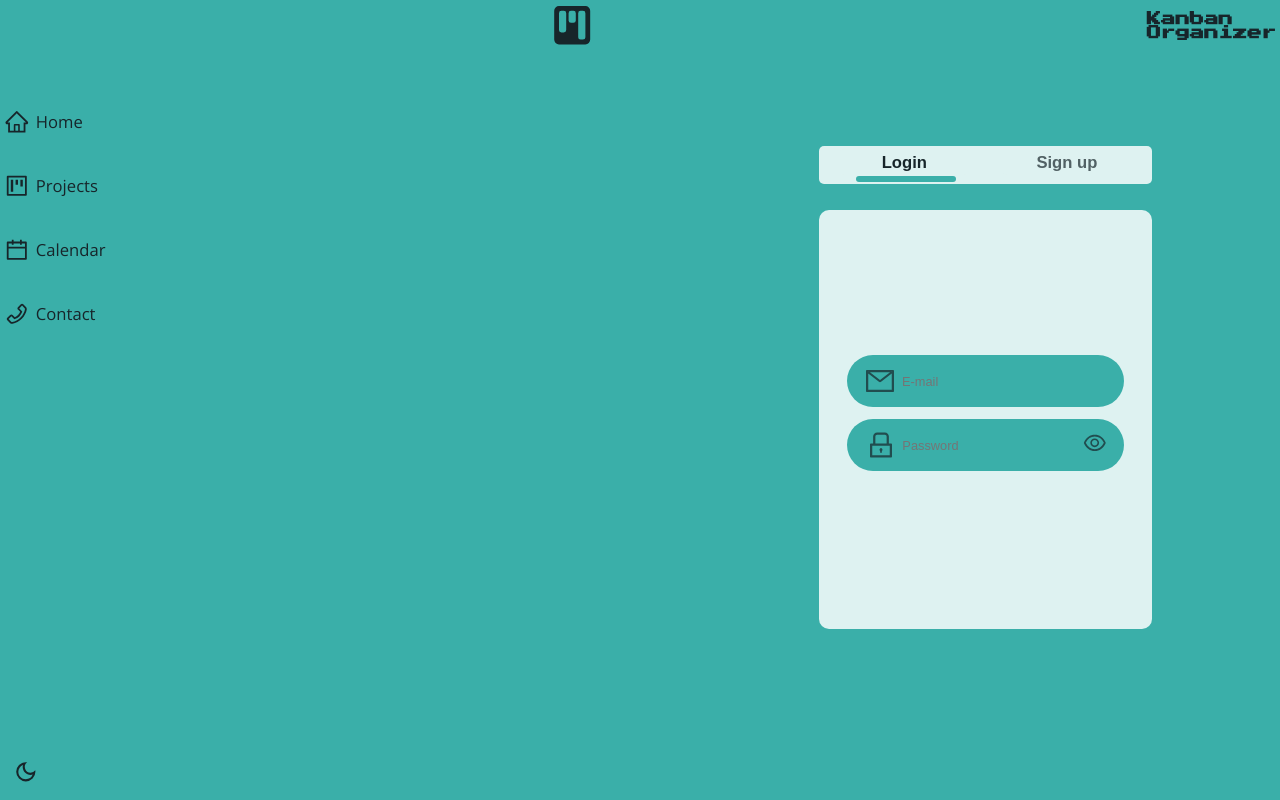
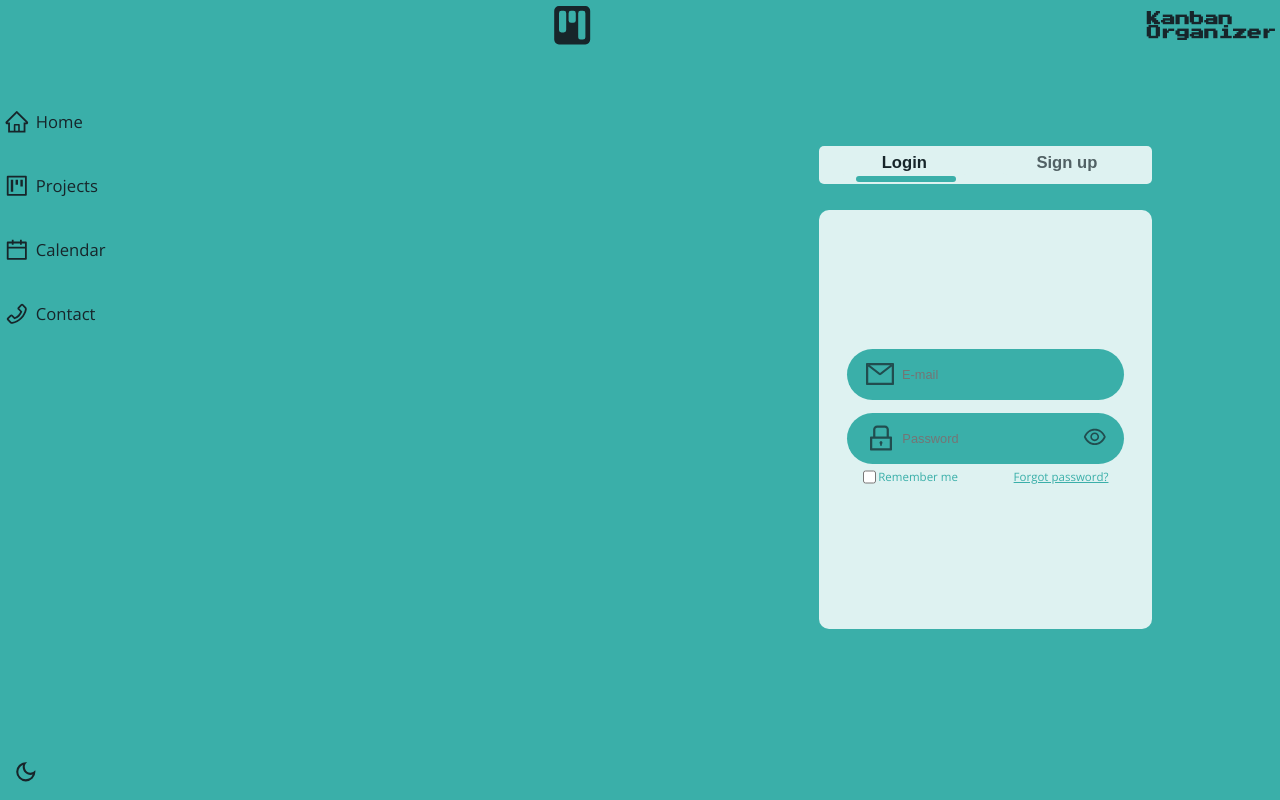
Before and after one commit to KaueFSoares/Kanban-Organizer, a React (Create React App) app in the folder files/kanban-organizer/: page / in a window 1280 px wide. Built offline with nearby package versions, Linux system fonts and the light colour scheme.

Commit message:
Remeber-me / forgot password ready

```diff
--- a/files/kanban-organizer/src/components/pages/home/SignForm/SignForm.js
+++ b/files/kanban-organizer/src/components/pages/home/SignForm/SignForm.js
@@ -66,7 +66,7 @@ function SignForm() {
                         />
                     </div>
 
-                    {/* senha */}
+                    {/* password */}
                     <div id="password-box">
                         <p id = "lock-icon">
                             <AiOutlineLock />
@@ -89,7 +89,18 @@ function SignForm() {
                         </p>
                     </div>
                     {/* remember me / forgot password? */}
+                    <div id = "remember-me-box">
+                        <div id = "remember-me">
+                            <input type="checkbox" />
+                            <p>Remember me</p>
+                        </div>
 
+                        <div>
+                            <a href = "/" id = "forgot-password">
+                                Forgot password?
+                            </a>
+                        </div>
+                    </div>
                     {/* login button */}
 
                     {/* other login options */}
--- a/files/kanban-organizer/src/components/pages/home/SignForm/signform.sass
+++ b/files/kanban-organizer/src/components/pages/home/SignForm/signform.sass
@@ -169,7 +169,6 @@
             padding-right: 1rem
             justify-content: space-between
             align-items: center
-            margin-bottom: 1rem
 
             #lock-icon
                 font-size: 2.5rem
@@ -194,3 +193,23 @@
                 color: variables.$text-color-focus
                 opacity: .7
                 cursor: pointer
+
+        #remember-me-box
+            background-color: variables.$bg-color
+            width: 80%
+            font-size: .9rem
+            display: flex
+            flex-direction: row
+            justify-content: space-between
+
+            #remember-me
+                display: flex
+                color: variables.$bg-color-focus
+                font-size: .9rem
+
+                p
+                    margin-left: .2rem
+
+            #forgot-password
+                color: variables.$bg-color-focus
+                font-size: .9rem
```
